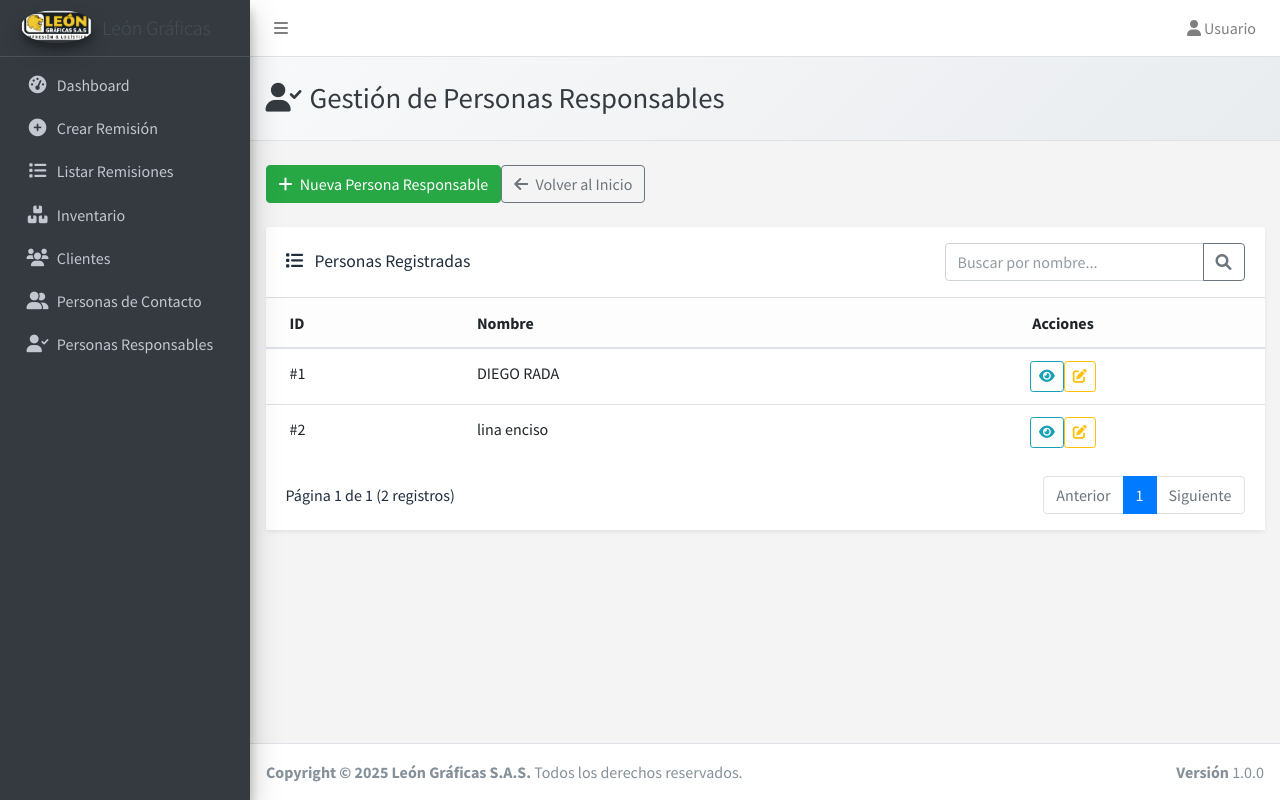
After one commit to sofiaenciso20/remision_leon, a PHP site: page /PersonasResponsables.php in a window 1280 px wide. The commit adds this page. Run offline with PHP 8.4, Linux system fonts and the light colour scheme; data comes from the database, SQL or seed files in the repository; some libraries are stand-ins or nearby versions.

Commit message:
feat: Add module for managing responsible persons
Adds a new section to the application for full CRUD management of 'Personas Responsables'.

- Creates a new page `PersonasResponsables.php` with a data table, search, and pagination.
- Adds a link to the new page in the main sidebar navigation.
- Implements the necessary backend functionality, including a new `PersonaResponsable` model with full CRUD and pagination methods.
- Adds new AJAX endpoints (`listar_personas_responsables.php`, `editar_persona_responsable.php`) to support the new UI.
- Refactors existing AJAX endpoints (`crear_persona_responsable.php`, `obtener_persona_responsable.php`) to use the new model, ensuring code consistency.

fix: Corrects a regression on the main page

- Creates a new dedicated AJAX endpoint (`listar_todas_personas_responsables.php`) to fetch all responsible persons for the dropdown in `index.php`.
- Updates the JavaScript in `index.php` to use this new endpoint, restoring the functionality that was broken by the initial refactoring.

```diff
--- /dev/null
+++ b/PersonasResponsables.php
@@ -0,0 +1,259 @@
+<?php
+// filepath: PersonasResponsables.php
+require_once __DIR__ . '/config/database.php';
+// No se necesita el modelo Cliente aquí por ahora, se manejará todo desde el modelo PersonaResponsable
+
+include __DIR__ . '/views/layout/header.php';
+?>
+
+<style>
+/* Estilos consistentes */
+.content-header { background: linear-gradient(135deg, #f8f9fa 0%, #e9ecef 100%); border-bottom: 1px solid #dee2e6; }
+.card { border: none; box-shadow: 0 0.125rem 0.25rem rgba(0, 0, 0, 0.075); }
+.table-hover tbody tr:hover { background-color: rgba(0, 123, 255, 0.04); }
+.empty-state { text-align: center; padding: 3rem 1rem; }
+</style>
+
+<!-- Content Header -->
+<div class="content-header bg-light py-4">
+    <div class="container">
+        <h1 class="m-0 text-dark"><i class="fas fa-user-check mr-2"></i>Gestión de Personas Responsables</h1>
+    </div>
+</div>
+
+<!-- Main content -->
+<div class="content py-4">
+    <div class="container">
+        <div class="d-flex flex-column flex-md-row justify-content-between align-items-start align-items-md-center mb-4">
+            <div class="d-flex flex-column flex-md-row gap-2">
+                <button type="button" class="btn btn-success" data-toggle="modal" data-target="#modalCrearPersonaResponsable">
+                    <i class="fas fa-plus mr-1"></i> Nueva Persona Responsable
+                </button>
+                <a href="index.php" class="btn btn-outline-secondary"><i class="fas fa-arrow-left mr-1"></i> Volver al Inicio</a>
+            </div>
+        </div>
+
+        <!-- Tabla -->
+        <div class="card card-hover shadow-sm">
+            <div class="card-header bg-white py-3">
+                <div class="d-flex flex-column flex-md-row justify-content-between align-items-center">
+                    <h4 class="card-title mb-2 mb-md-0"><i class="fas fa-list mr-2"></i> Personas Registradas</h4>
+                    <div class="input-group" style="max-width: 300px;">
+                        <input type="text" id="buscador-personas-responsables" class="form-control" placeholder="Buscar por nombre...">
+                        <div class="input-group-append">
+                            <button class="btn btn-outline-secondary" type="button" onclick="cargarPersonasResponsables(1)"><i class="fas fa-search"></i></button>
+                        </div>
+                    </div>
+                </div>
+            </div>
+            <div class="card-body p-0"><div class="table-responsive">
+                <table class="table table-hover mb-0">
+                    <thead class="table-light">
+                        <tr>
+                            <th>ID</th>
+                            <th>Nombre</th>
+                            <th class="text-center">Acciones</th>
+                        </tr>
+                    </thead>
+                    <tbody id="tabla-personas-responsables-body"></tbody>
+                </table>
+            </div></div>
+            <div class="card-footer bg-white py-3">
+                <div class="d-flex justify-content-between align-items-center">
+                    <div id="info-paginacion-personas-responsables"></div>
+                    <nav><ul class="pagination mb-0" id="paginacion-controles-personas-responsables"></ul></nav>
+                </div>
+            </div>
+        </div>
+    </div>
+</div>
+
+<!-- Modales -->
+<!-- Modal Crear Persona Responsable -->
+<div class="modal fade" id="modalCrearPersonaResponsable" tabindex="-1" role="dialog">
+    <div class="modal-dialog">
+        <div class="modal-content">
+            <div class="modal-header bg-light"><h4 class="modal-title mb-0"><i class="fas fa-plus mr-2"></i> Crear Persona Responsable</h4><button type="button" class="close" data-dismiss="modal">&times;</button></div>
+            <form id="formCrearPersonaResponsable">
+                <div class="modal-body p-4">
+                    <div class="form-group">
+                        <label>Nombre *</label>
+                        <input type="text" name="nombre_responsable" class="form-control" required>
+                    </div>
+                </div>
+                <div class="modal-footer bg-light">
+                    <button type="button" class="btn btn-outline-secondary" data-dismiss="modal"><i class="fas fa-times mr-1"></i> Cancelar</button>
+                    <button type="submit" class="btn btn-success"><i class="fas fa-save mr-1"></i> Guardar</button>
+                </div>
+            </form>
+        </div>
+    </div>
+</div>
+
+<!-- Modal Ver Persona Responsable -->
+<div class="modal fade" id="modalVerPersonaResponsable" tabindex="-1" role="dialog">
+    <div class="modal-dialog"><div class="modal-content">
+        <div class="modal-header bg-light"><h4 class="modal-title mb-0"><i class="fas fa-eye mr-2"></i> Detalles</h4><button type="button" class="close" data-dismiss="modal">&times;</button></div>
+        <div class="modal-body p-4" id="detalles-persona-responsable-body"></div>
+        <div class="modal-footer bg-light"><button type="button" class="btn btn-outline-secondary" data-dismiss="modal"><i class="fas fa-times mr-1"></i> Cerrar</button></div>
+    </div></div>
+</div>
+
+<!-- Modal Editar Persona Responsable -->
+<div class="modal fade" id="modalEditarPersonaResponsable" tabindex="-1" role="dialog">
+    <div class="modal-dialog"><div class="modal-content">
+        <div class="modal-header bg-light"><h4 class="modal-title mb-0"><i class="fas fa-edit mr-2"></i> Editar Persona Responsable</h4><button type="button" class="close" data-dismiss="modal">&times;</button></div>
+        <form id="formEditarPersonaResponsable">
+            <input type="hidden" id="editar_id_responsable" name="id_responsable">
+            <div class="modal-body p-4">
+                 <div class="form-group">
+                    <label>Nombre *</label>
+                    <input type="text" id="editar_nombre_responsable" name="nombre_responsable" class="form-control" required>
+                </div>
+            </div>
+            <div class="modal-footer bg-light">
+                <button type="button" class="btn btn-outline-secondary" data-dismiss="modal"><i class="fas fa-times mr-1"></i> Cancelar</button>
+                <button type="submit" class="btn btn-warning"><i class="fas fa-save mr-1"></i> Actualizar</button>
+            </div>
+        </form>
+    </div></div>
+</div>
+
+
+<?php include __DIR__ . '/views/layout/footer.php'; ?>
+
+<script>
+$(document).ready(function() {
+    cargarPersonasResponsables(1);
+    $('#buscador-personas-responsables').on('keypress', function(e) { if (e.which === 13) cargarPersonasResponsables(1); });
+    $('#formCrearPersonaResponsable').on('submit', function(e) { e.preventDefault(); manejarSubmit(this, 'ajax/crear_persona_responsable.php', 'creada'); });
+    $('#formEditarPersonaResponsable').on('submit', function(e) { e.preventDefault(); manejarSubmit(this, 'ajax/editar_persona_responsable.php', 'actualizada'); });
+});
+
+function manejarSubmit(form, url, actionText) {
+    $.ajax({
+        url: url,
+        type: 'POST',
+        data: $(form).serialize(),
+        dataType: 'json',
+        success: function(response) {
+            if (response.success) {
+                $(form).closest('.modal').modal('hide');
+                Swal.fire('¡Éxito!', `Persona responsable ${actionText} correctamente`, 'success');
+                // Recargar en la página actual al editar, o en la primera al crear
+                const paginaActual = actionText === 'actualizada' ? ($('#paginacion-controles-personas-responsables .active .page-link').text() || 1) : 1;
+                cargarPersonasResponsables(paginaActual);
+            } else {
+                Swal.fire('Error', response.message || `No se pudo procesar la solicitud.`, 'error');
+            }
+        },
+        error: function() {
+            Swal.fire('Error', 'Ocurrió un error de comunicación.', 'error');
+        }
+    });
+}
+
+function cargarPersonasResponsables(pagina) {
+    $.ajax({
+        url: 'ajax/listar_personas_responsables.php',
+        method: 'POST',
+        data: { pagina: pagina, busqueda: $('#buscador-personas-responsables').val() },
+        dataType: 'json',
+        beforeSend: function() { $('#tabla-personas-responsables-body').html('<tr><td colspan="3" class="text-center"><div class="spinner-border text-primary"></div></td></tr>'); },
+        success: function(response) {
+            if (response.success) {
+                const { personas, paginacion } = response;
+                $('#tabla-personas-responsables-body').empty();
+                if (personas.length > 0) {
+                    personas.forEach(p => $('#tabla-personas-responsables-body').append(crearFilaPersona(p)));
+                } else {
+                    $('#tabla-personas-responsables-body').append('<tr><td colspan="3" class="text-center empty-state"><i class="fas fa-search fa-2x text-muted mb-3"></i><p>No se encontraron personas responsables.</p></td></tr>');
+                }
+                actualizarPaginacion(paginacion);
+            } else {
+                Swal.fire('Error', response.message || 'No se pudieron cargar los datos.', 'error');
+            }
+        },
+        error: function() { Swal.fire('Error', 'Error de comunicación con el servidor.', 'error'); }
+    });
+}
+
+function crearFilaPersona(p) {
+    return `
+        <tr>
+            <td>#${p.id_responsable}</td>
+            <td>${p.nombre_responsable}</td>
+            <td class="text-center">
+                <div class="d-flex justify-content-center gap-1">
+                    <button class="btn btn-sm btn-outline-info" onclick="verPersonaResponsable(${p.id_responsable})"><i class="fas fa-eye"></i></button>
+                    <button class="btn btn-sm btn-outline-warning" onclick="editarPersonaResponsable(${p.id_responsable})"><i class="fas fa-edit"></i></button>
+                </div>
+            </td>
+        </tr>`;
+}
+
+function actualizarPaginacion(paginacion) {
+    const { pagina_actual, total_paginas, total_registros } = paginacion;
+    const controles = $('#paginacion-controles-personas-responsables');
+    const info = $('#info-paginacion-personas-responsables');
+
+    controles.empty();
+    info.empty();
+
+    if (total_registros > 0) {
+        info.text(`Página ${pagina_actual} de ${total_paginas} (${total_registros} registros)`);
+
+        let html = '';
+        const rango = 2;
+
+        html += `<li class="page-item ${pagina_actual <= 1 ? 'disabled' : ''}"><a class="page-link" href="#" onclick="event.preventDefault(); cargarPersonasResponsables(${pagina_actual - 1});">Anterior</a></li>`;
+
+        for (let i = Math.max(1, pagina_actual - rango); i <= Math.min(total_paginas, pagina_actual + rango); i++) {
+            html += `<li class="page-item ${i === pagina_actual ? 'active' : ''}"><a class="page-link" href="#" onclick="event.preventDefault(); cargarPersonasResponsables(${i});">${i}</a></li>`;
+        }
+
+        html += `<li class="page-item ${pagina_actual >= total_paginas ? 'disabled' : ''}"><a class="page-link" href="#" onclick="event.preventDefault(); cargarPersonasResponsables(${pagina_actual + 1});">Siguiente</a></li>`;
+
+        controles.html(html);
+    }
+}
+
+function verPersonaResponsable(id) {
+    $.ajax({
+        url: 'ajax/obtener_persona_responsable.php',
+        type: 'POST', data: { id_responsable: id }, dataType: 'json',
+        success: function(response) {
+            if (response.success) {
+                const p = response.data;
+                $('#detalles-persona-responsable-body').html(`<p><strong>ID:</strong> ${p.id_responsable}</p><p><strong>Nombre:</strong> ${p.nombre_responsable}</p>`);
+                $('#modalVerPersonaResponsable').modal('show');
+            } else {
+                Swal.fire('Error', 'No se pudieron cargar los detalles.', 'error');
+            }
+        },
+        error: function() {
+            Swal.fire('Error', 'Error de comunicación.', 'error');
+        }
+    });
+}
+
+function editarPersonaResponsable(id) {
+    $.ajax({
+        url: 'ajax/obtener_persona_responsable.php',
+        type: 'POST', data: { id_responsable: id }, dataType: 'json',
+        success: function(response) {
+            if (response.success) {
+                const p = response.data;
+                $('#editar_id_responsable').val(p.id_responsable);
+                $('#editar_nombre_responsable').val(p.nombre_responsable);
+                $('#modalEditarPersonaResponsable').modal('show');
+            } else {
+                Swal.fire('Error', 'No se pudieron cargar los datos para editar.', 'error');
+            }
+        },
+        error: function() {
+            Swal.fire('Error', 'Error de comunicación.', 'error');
+        }
+    });
+}
+</script>
--- /dev/null
+++ b/ajax/listar_personas_responsables.php
@@ -0,0 +1,51 @@
+<?php
+// ajax/listar_personas_responsables.php
+header('Content-Type: application/json');
+
+require_once __DIR__ . '/../config/database.php';
+require_once __DIR__ . '/../models/PersonaResponsable.php';
+
+$database = new Database();
+$db = $database->getConnection();
+
+$persona = new PersonaResponsable($db);
+
+$pagina = isset($_POST['pagina']) ? (int)$_POST['pagina'] : 1;
+$busqueda = isset($_POST['busqueda']) ? $_POST['busqueda'] : '';
+$filas_por_pagina = 10;
+$inicio = ($pagina > 1) ? ($pagina * $filas_por_pagina) - $filas_por_pagina : 0;
+
+try {
+    // Obtener total de registros para la paginación
+    $total_registros = $persona->contarPersonasResponsables($busqueda);
+
+    // Obtener registros paginados
+    $stmt = $persona->obtenerPaginados($inicio, $filas_por_pagina, $busqueda);
+    $personas_arr = [];
+
+    while ($row = $stmt->fetch(PDO::FETCH_ASSOC)) {
+        extract($row);
+        $persona_item = [
+            "id_responsable" => $id_responsable,
+            "nombre_responsable" => $nombre_responsable
+        ];
+        array_push($personas_arr, $persona_item);
+    }
+
+    $paginacion = [
+        'pagina_actual' => $pagina,
+        'filas_por_pagina' => $filas_por_pagina,
+        'total_registros' => (int)$total_registros,
+        'total_paginas' => ceil($total_registros / $filas_por_pagina)
+    ];
+
+    echo json_encode([
+        'success' => true,
+        'personas' => $personas_arr,
+        'paginacion' => $paginacion
+    ]);
+
+} catch (Exception $e) {
+    echo json_encode(['success' => false, 'message' => 'Error: ' . $e->getMessage()]);
+}
+?>
--- a/models/PersonaResponsable.php
+++ b/models/PersonaResponsable.php
@@ -8,22 +8,130 @@ class PersonaResponsable {
 
     public $id_responsable;
     public $nombre_responsable;
-    public $correo;
-    public $telefono;
-    public $id_cliente;
 
     public function __construct($db) {
         $this->conn = $db;
     }
 
-    public function obtenerPorCliente($id_cliente) {
-        $query = "SELECT id_responsable, nombre_responsable, correo, telefono
-                  FROM " . $this->table_name . "
-                  WHERE id_cliente = :id_cliente
-                  ORDER BY nombre_responsable ASC";
+    /**
+     * Crea una nueva persona responsable.
+     */
+    public function crear() {
+        $query = "INSERT INTO " . $this->table_name . " SET nombre_responsable = :nombre_responsable";
 
         $stmt = $this->conn->prepare($query);
-        $stmt->bindParam(":id_cliente", $id_cliente);
+
+        // Limpiar datos
+        $this->nombre_responsable = htmlspecialchars(strip_tags($this->nombre_responsable));
+
+        // Vincular datos
+        $stmt->bindParam(":nombre_responsable", $this->nombre_responsable);
+
+        if ($stmt->execute()) {
+            $this->id_responsable = $this->conn->lastInsertId();
+            return true;
+        }
+
+        return false;
+    }
+
+    /**
+     * Obtiene una persona responsable por su ID.
+     */
+    public function obtenerPorId() {
+        $query = "SELECT id_responsable, nombre_responsable FROM " . $this->table_name . " WHERE id_responsable = :id_responsable LIMIT 0,1";
+
+        $stmt = $this->conn->prepare($query);
+        $stmt->bindParam(":id_responsable", $this->id_responsable);
+        $stmt->execute();
+
+        $row = $stmt->fetch(PDO::FETCH_ASSOC);
+
+        if ($row) {
+            $this->nombre_responsable = $row['nombre_responsable'];
+            return $row;
+        }
+        return null;
+    }
+
+    /**
+     * Actualiza una persona responsable existente.
+     */
+    public function actualizar() {
+        $query = "UPDATE " . $this->table_name . " SET nombre_responsable = :nombre_responsable WHERE id_responsable = :id_responsable";
+
+        $stmt = $this->conn->prepare($query);
+
+        // Limpiar datos
+        $this->nombre_responsable = htmlspecialchars(strip_tags($this->nombre_responsable));
+        $this->id_responsable = htmlspecialchars(strip_tags($this->id_responsable));
+
+        // Vincular datos
+        $stmt->bindParam(":nombre_responsable", $this->nombre_responsable);
+        $stmt->bindParam(":id_responsable", $this->id_responsable);
+
+        if ($stmt->execute()) {
+            return true;
+        }
+
+        return false;
+    }
+
+    /**
+     * Cuenta el número total de personas responsables, con filtro de búsqueda.
+     */
+    public function contarPersonasResponsables($busqueda = '') {
+        $query = "SELECT COUNT(*) as total FROM " . $this->table_name;
+        $params = [];
+
+        if (!empty($busqueda)) {
+            $query .= " WHERE nombre_responsable LIKE :busqueda";
+            $params[':busqueda'] = "%" . htmlspecialchars(strip_tags($busqueda)) . "%";
+        }
+
+        $stmt = $this->conn->prepare($query);
+        $stmt->execute($params);
+        $row = $stmt->fetch(PDO::FETCH_ASSOC);
+
+        return $row['total'];
+    }
+
+    /**
+     * Obtiene una lista paginada de personas responsables, con filtro de búsqueda.
+     */
+    public function obtenerPaginados($inicio, $filas_por_pagina, $busqueda = '') {
+        $query = "SELECT id_responsable, nombre_responsable FROM " . $this->table_name;
+        $params = [];
+
+        if (!empty($busqueda)) {
+            $query .= " WHERE nombre_responsable LIKE :busqueda";
+            $params[':busqueda'] = "%" . htmlspecialchars(strip_tags($busqueda)) . "%";
+        }
+
+        $query .= " ORDER BY nombre_responsable ASC LIMIT :inicio, :filas_por_pagina";
+
+        $stmt = $this->conn->prepare($query);
+
+        // Vincular parámetros de búsqueda
+        foreach ($params as $key => &$val) {
+            $stmt->bindParam($key, $val);
+        }
+
+        // Vincular parámetros de paginación
+        $stmt->bindParam(':inicio', $inicio, PDO::PARAM_INT);
+        $stmt->bindParam(':filas_por_pagina', $filas_por_pagina, PDO::PARAM_INT);
+
+        $stmt->execute();
+        return $stmt;
+    }
+
+    /**
+     * Obtiene todas las personas responsables.
+     */
+    public function obtenerTodos() {
+        $query = "SELECT id_responsable, nombre_responsable FROM " . $this->table_name . " ORDER BY nombre_responsable ASC";
+
+        $stmt = $this->conn->prepare($query);
         $stmt->execute();
 
         return $stmt->fetchAll(PDO::FETCH_ASSOC);
--- a/views/layout/header.php
+++ b/views/layout/header.php
@@ -104,6 +104,12 @@
                             <p>Personas de Contacto</p>
                         </a>
                     </li>
+                    <li class="nav-item">
+                        <a href="PersonasResponsables.php" class="nav-link">
+                            <i class="nav-icon fas fa-user-check"></i>
+                            <p>Personas Responsables</p>
+                        </a>
+                    </li>
                 </ul>
             </nav>
         </div>
```
Also changed, not shown: ajax/crear_persona_responsable.php (+24 -39 lines), ajax/editar_persona_responsable.php (+25 -27 lines), ajax/listar_todas_personas_responsables.php (added, +26 -0 lines), ajax/obtener_persona_responsable.php (+16 -16 lines), index.php (+20 -34 lines).
